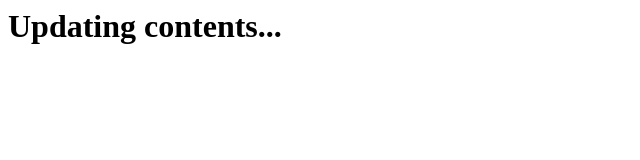
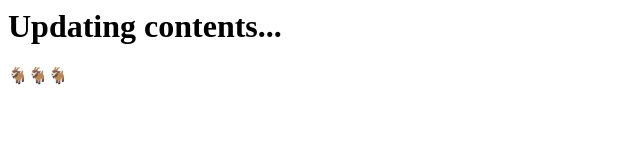
Before and after one commit to jlmrnl/ite301-portfolio, a plain HTML site: page index.html in a window 1280 px wide. Shown: the full height of the page, 0-640 px from the left. Drawn offline with Linux system fonts and the light colour scheme.

Commit message:
Update index.html

```diff
--- a/index.html
+++ b/index.html
@@ -1 +1,2 @@
 <h1>Updating contents...</h1>
+<p>🐐🐐🐐</p>
```
